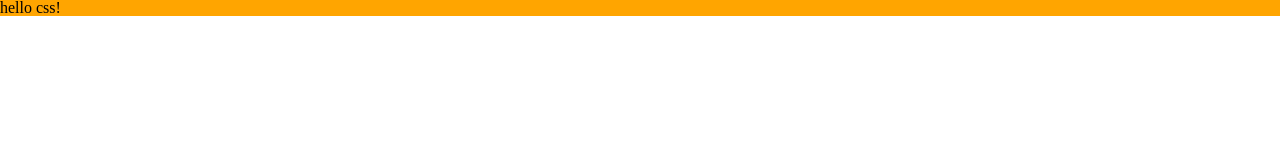
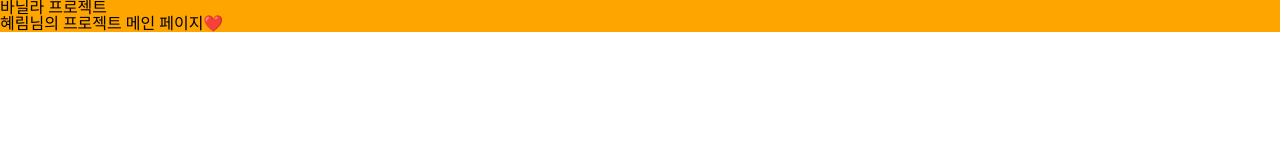
Before and after one commit to gofla1996/team-project, a website built with Vite: page index.html in a window 1280 px wide. Built offline with nearby package versions, Linux system fonts and the light colour scheme.

Commit message:
[Feat] 로그인 구현 (#8)
* [Feat] 로그인 구현

- 로그인 폼
- 서브밋
- UI 구현

Resolved #5

* [Feat] 제목 추가

- 마크업 구조에 필요한 대제목 추가
- 본문 콘텐츠로 분리

Resolved #8

* [Feat] 제목 추가 수정

- 제목에 이모티콘 추가

Resolved #8

```diff
--- a/index.html
+++ b/index.html
@@ -1,7 +1,7 @@
 <!doctype html>
 <html lang="ko-KR">
   <head>
-    <title>Vite Pure css</title>
+    <title>4조의 바닐라 프로젝트</title>
     <meta charset="UTF-8" />
     <link rel="icon" type="image/svg+xml" href="/vite.svg" />
     <link rel="stylesheet" href="/src/styles/style.css" />
@@ -11,7 +11,8 @@
   </head>
   <body>
     <div id="app">
-      hello css!
+      <h1>바닐라 프로젝트</h1>
+      <p>혜림님의 프로젝트 메인 페이지❤️</p>
     </div>
 
 
```
